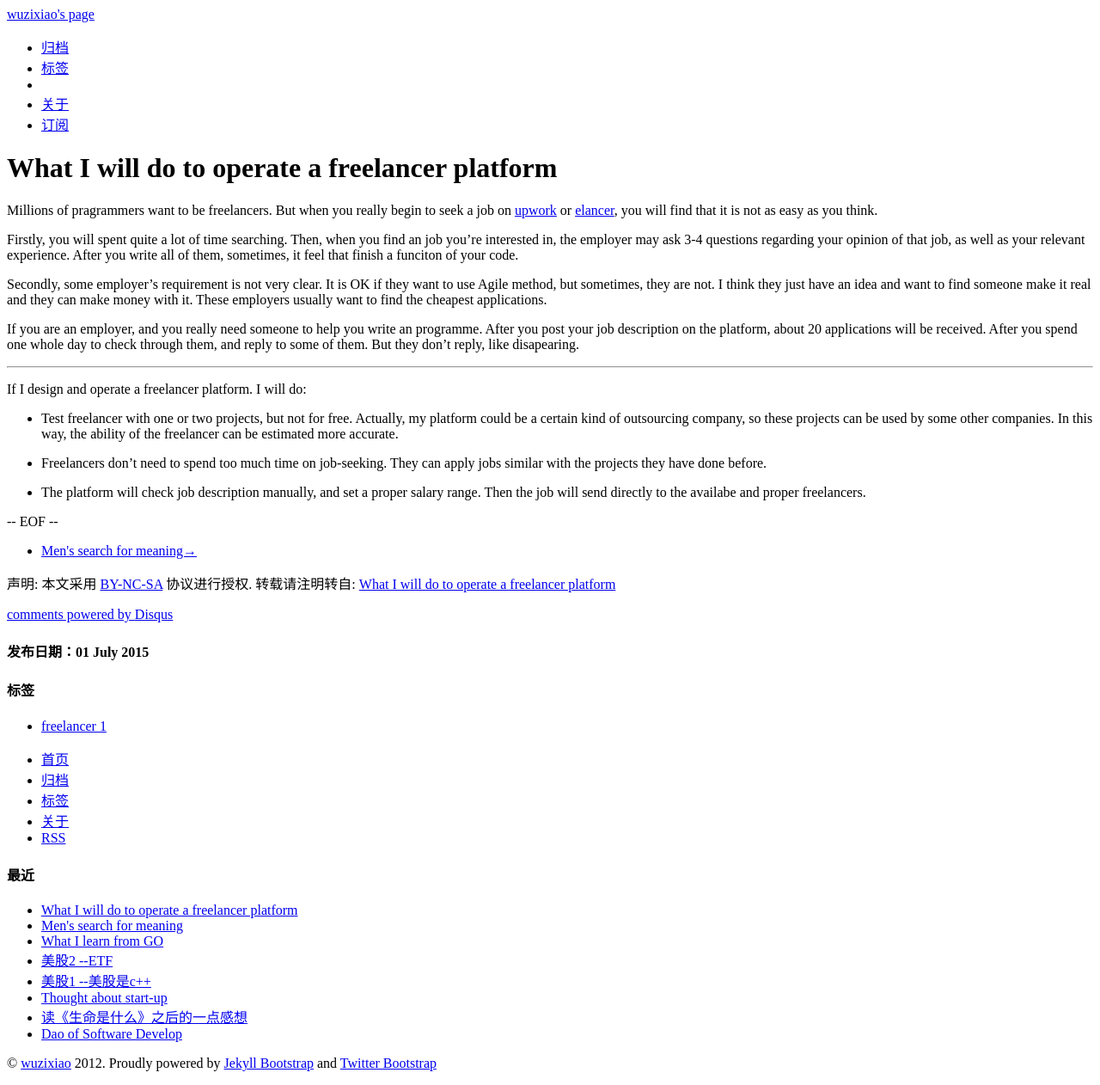
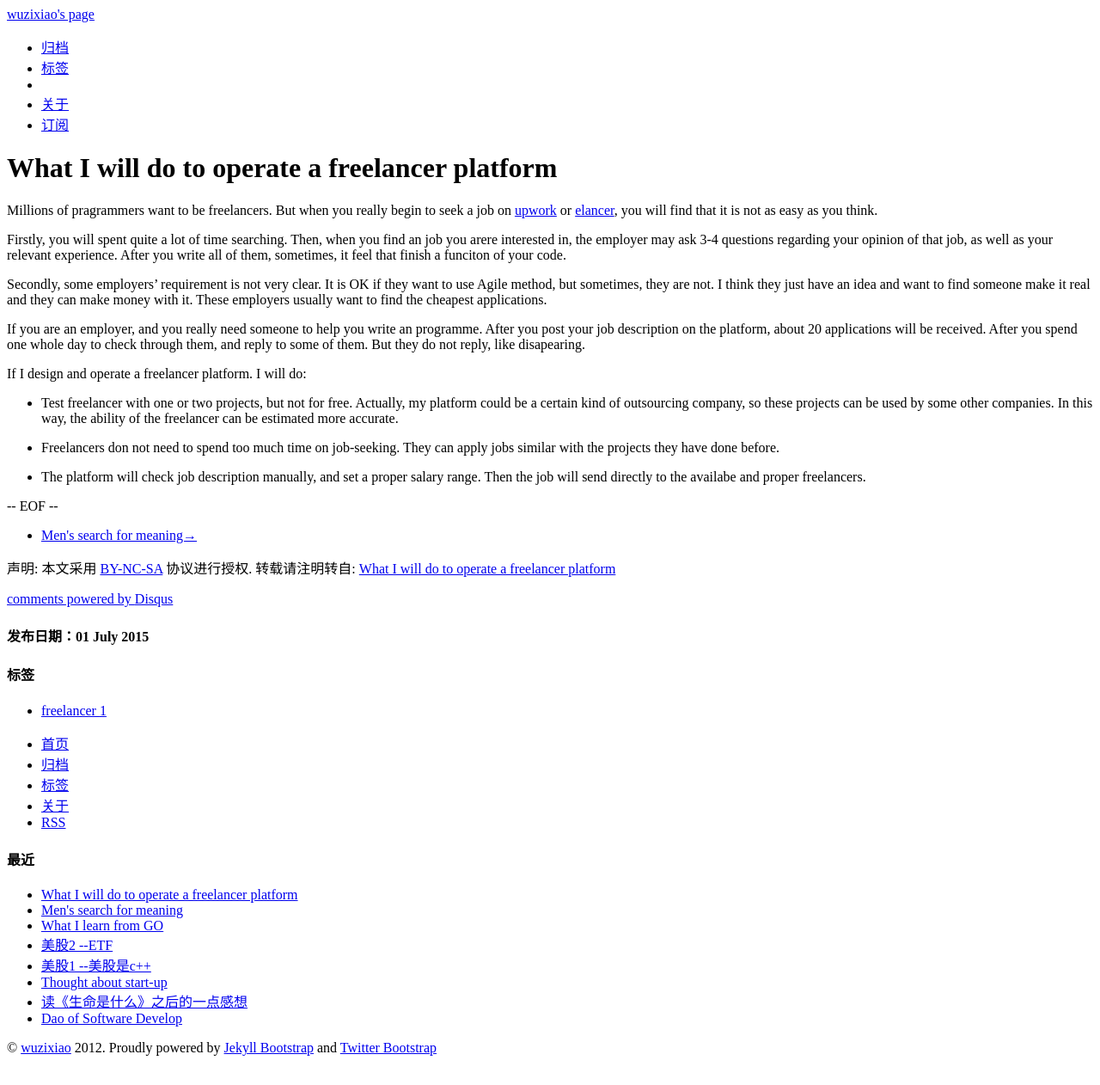
Before and after one commit to wuzixiao/wuzixiao2.github.io, a Jekyll site: the page built from _posts/2015-07-01-What-I-Will-do-to-operate-a-freelancer-platform.md, in a window 1280 px wide. Shown: the whole page at 86% size. Built offline with Jekyll 4.4.1, drawn with Linux system fonts in a browser that asks for light colours; comment, search, counter and statistics services are not loaded.

Commit message:
modify post

```diff
--- a/_posts/2015-07-01-What-I-Will-do-to-operate-a-freelancer-platform.md
+++ b/_posts/2015-07-01-What-I-Will-do-to-operate-a-freelancer-platform.md
@@ -9,18 +9,18 @@ tags: [freelancer]
 
 Millions of pragrammers want to be freelancers. But when you really begin to seek a job on [upwork](http://upwork.com) or [elancer](http://elancer.com), you will find that it is not as easy as you think.
 
-Firstly, you will spent quite a lot of time searching. Then, when you find an job you're interested in, the employer may ask 3-4 questions regarding your opinion of that job, as well as your relevant experience. After you write all of them, sometimes, it feel that finish a funciton of your code.
+Firstly, you will spent quite a lot of time searching. Then, when you find an job you arere interested in, the employer may ask 3-4 questions regarding your opinion of that job, as well as your relevant experience. After you write all of them, sometimes, it feel that finish a funciton of your code.
 
-Secondly, some employer's requirement is not very clear. It is OK if they want to use Agile method, but sometimes, they are not. I think they just have an idea and want to find someone make it real and they can make money with it. These employers usually want to find the cheapest applications.
+Secondly, some employers' requirement is not very clear. It is OK if they want to use Agile method, but sometimes, they are not. I think they just have an idea and want to find someone make it real and they can make money with it. These employers usually want to find the cheapest applications.
 
-If you are an employer, and you really need someone to help you write an programme. After you post your job description on the platform, about 20 applications will be received. After you spend one whole day to check through them, and reply to some of them. But they don't reply, like disapearing.
+If you are an employer, and you really need someone to help you write an programme. After you post your job description on the platform, about 20 applications will be received. After you spend one whole day to check through them, and reply to some of them. But they do not reply, like disapearing.
 
-------
+
 
 If I design and operate a freelancer platform. I will do:
 
-* Test freelancer with one or two projects, but not for free. Actually, my platform could be a certain kind of outsourcing company, so these projects can be used by some other companies. In this way, the ability of the freelancer can be estimated more accurate.
+- Test freelancer with one or two projects, but not for free. Actually, my platform could be a certain kind of outsourcing company, so these projects can be used by some other companies. In this way, the ability of the freelancer can be estimated more accurate.
 
-* Freelancers don't need to spend too much time on job-seeking. They can apply jobs similar with the projects they have done before.
+-  Freelancers don not need to spend too much time on job-seeking. They can apply jobs similar with the projects they have done before.
 
-* The platform will check job description manually, and set a proper salary range. Then the job will send directly to the availabe and proper freelancers.
+-  The platform will check job description manually, and set a proper salary range. Then the job will send directly to the availabe and proper freelancers.
```
